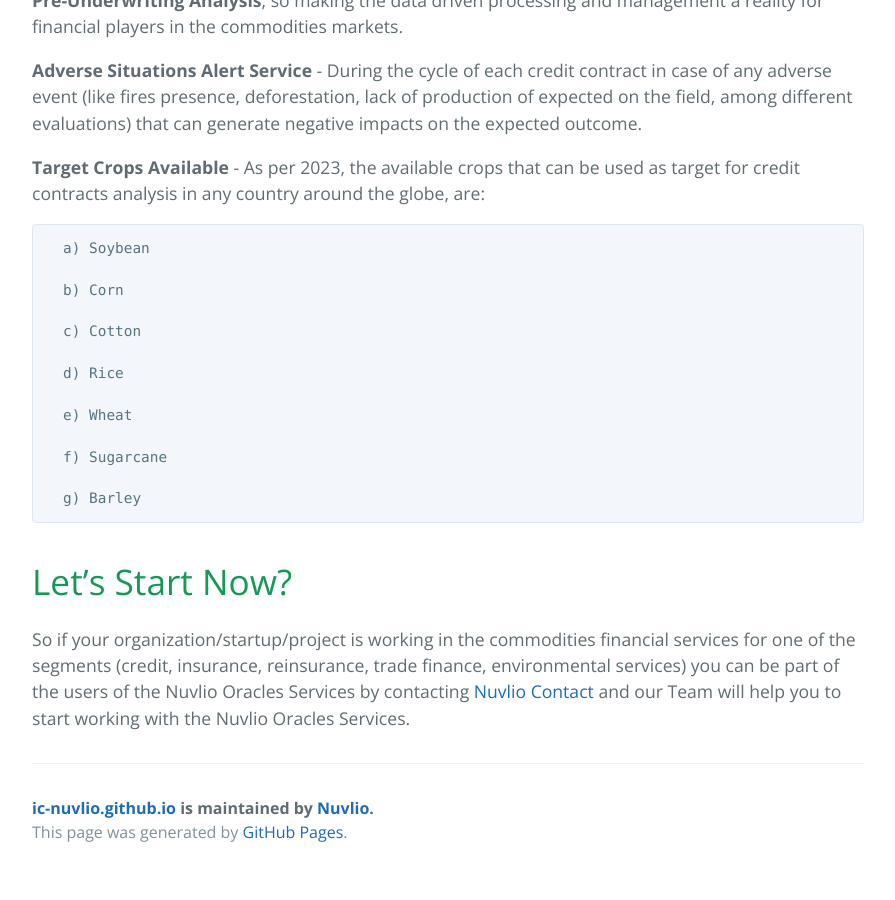
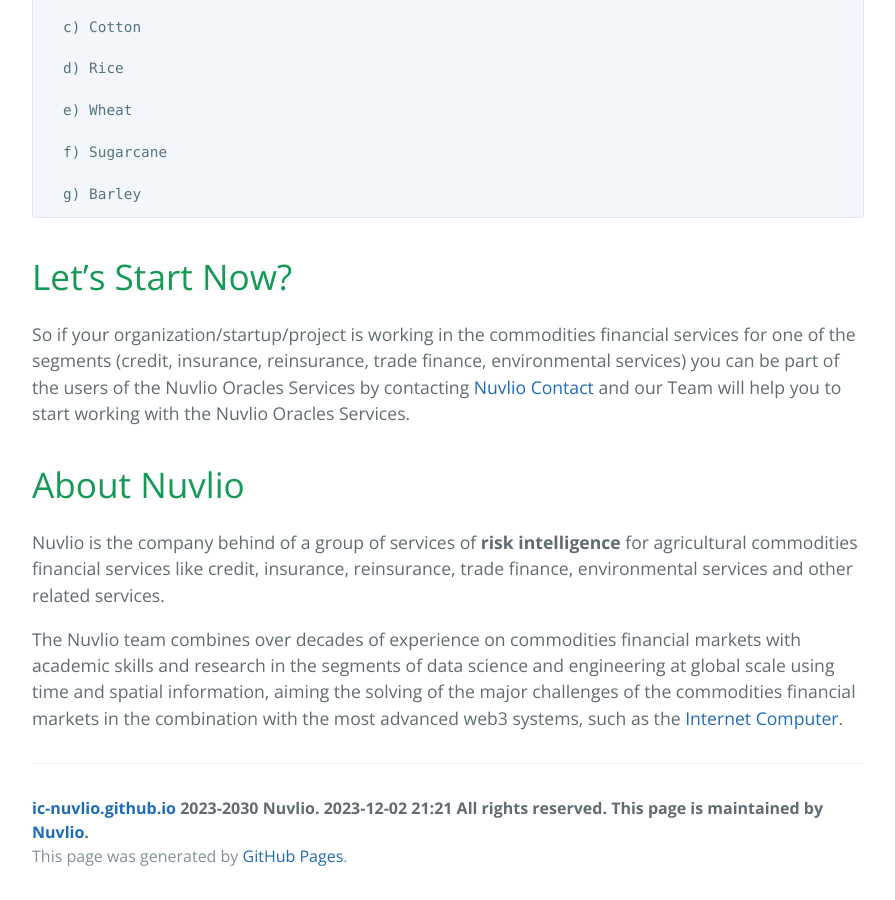
Before and after one commit to Nuvlio/ic-nuvlio.github.io, a Jekyll site: the page built from index.md, in a window 1280 px wide and 900 px high, scrolled down 2235 px. Shown: the whole window, without its empty margins (192-1087 px from the left). Built offline with Jekyll 4.4.1, drawn with Linux system fonts in a browser that asks for light colours; our own code applies the rules of GitHub Pages for plain Markdown files; before the commit the page ends 3111 px from its top, so only the background shows below that; some of the changed text lies outside the part shown.

Commit message:
First commit 8
Signed-off-by: geosdev <geo@agryo.com>

```diff
--- a/_layouts/default.html
+++ b/_layouts/default.html
@@ -25,7 +25,7 @@
 
       <footer class="site-footer">
         {% if site.github.is_project_page %}
-          <span class="site-footer-owner"><a href="{{ site.github.repository_url }}">{{ site.github.repository_name }}</a> is maintained by <a href="{{ site.github.owner_url }}">{{ site.github.owner_name }}</a>.</span>
+          <span class="site-footer-owner"><a href="{{ site.github.repository_url }}">{{ site.github.repository_name }}</a> 2023-2030 Nuvlio. {{ "now" | date: "%Y-%m-%d %H:%M" }} All rights reserved. This page is maintained by <a href="{{ site.github.owner_url }}">{{ site.github.owner_name }}</a>.</span>
         {% endif %}
         <span class="site-footer-credits">This page was generated by <a href="https://pages.github.com">GitHub Pages</a>.</span>
       </footer>
--- a/index.md
+++ b/index.md
@@ -1,17 +1,6 @@
 ---
 layout: default
 ---
-
-# About Nuvlio
-
-Nuvlio is the company behind of a group of services of **risk intelligence** for agricultural
-commodities financial services like credit, insurance, reinsurance, trade finance, environmental services and other
-related services.
-
-The Nuvlio team combines over decades of experience on commodities financial markets with academic skills and
-research in the segments of data science and engineering at global scale using time and spatial information,
-aiming the solving of the major challenges of the commodities financial markets in the combination with the
-most advanced web3 systems, such as the <a href="https://internetcomputer.org/" target="_blank" rel="noopener noreferrer">Internet Computer</a>.
 
 # The Nuvlio Oracle Services
 
@@ -103,3 +92,15 @@
 (credit, insurance, reinsurance, trade finance, environmental services) you can be part of the users of the Nuvlio
 Oracles Services by contacting <a href="https://www.nuvlio.com/contact-us" target="_blank" rel="noopener noreferrer">Nuvlio Contact</a>
 and our Team will help you to start working with the Nuvlio Oracles Services.
+
+
+# About Nuvlio
+
+Nuvlio is the company behind of a group of services of **risk intelligence** for agricultural
+commodities financial services like credit, insurance, reinsurance, trade finance, environmental services and other
+related services.
+
+The Nuvlio team combines over decades of experience on commodities financial markets with academic skills and
+research in the segments of data science and engineering at global scale using time and spatial information,
+aiming the solving of the major challenges of the commodities financial markets in the combination with the
+most advanced web3 systems, such as the <a href="https://internetcomputer.org/" target="_blank" rel="noopener noreferrer">Internet Computer</a>.
```
